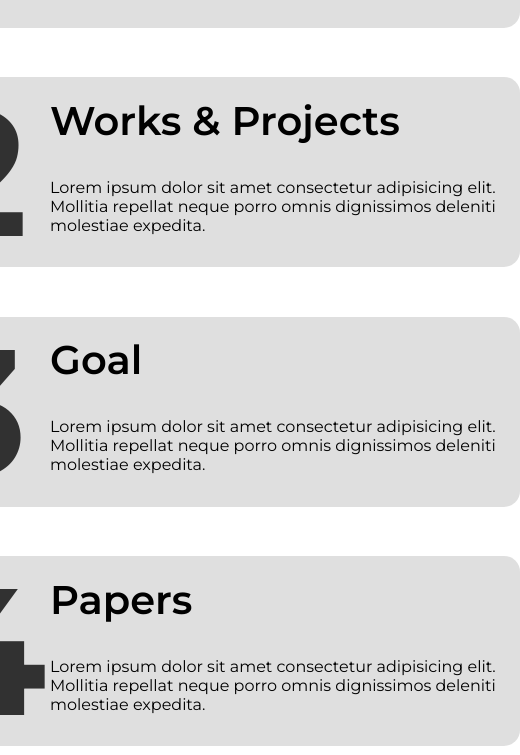
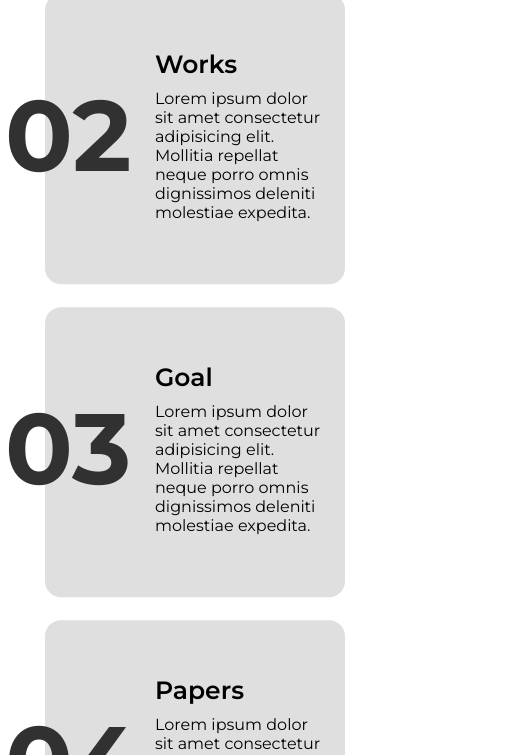
Before and after one commit to ardacebi/ardacebi.com, a plain HTML site: page index.html in a window 390 px wide. Shown: the part 652-1407 px from the top of the page, 520 px wide, since content can reach past the window. Drawn offline with Linux system fonts and the light colour scheme.

Commit message:
mobile friendly

```diff
--- a/index.html
+++ b/index.html
@@ -41,7 +41,7 @@
                 </div>
                 <div class="card">
                     <h2 class="cardnumber">02</h2>
-                    <h2 class="cardtitle">Works & Projects</h2>
+                    <h2 class="cardtitle">Works</h2>
                     <p class="carddescrp">Lorem ipsum dolor sit amet consectetur adipisicing elit. Mollitia repellat neque porro omnis dignissimos deleniti molestiae expedita.</p>
                 </div>
                 <div class="card">
--- a/style.css
+++ b/style.css
@@ -97,7 +97,7 @@ body {
 }
 
 .carddescrp {
-  padding-left: 150px;
+  margin-left: 150px;
 }
 
 i.fa {
@@ -184,6 +184,123 @@ i.fa {
   color: #ee66aa;
 }
 
+@media only screen and (max-width: 840px) {
+  .card {
+    width: 500px;
+    margin-bottom: -80px;
+  }
+
+  .cardtitle {
+    font-size: 30px;
+    margin-top: -285px;
+  }
+
+  .cardnumber {
+    font-size: 150px;
+    bottom: 0px;
+  }
+}
+
+@media only screen and (max-width: 750px) {
+  .card {
+     width: 450px;
+     margin-bottom: -60px;
+  }
+
+  .cardtitle {
+    margin-left: 120px;
+  }
+
+  .carddescrp {
+    margin-top: -10px;
+    margin-left: 120px;
+  }
+}
+
+@media only screen and (max-width: 690px) {
+  .card {
+    width: 400px;
+  }
+}
+
+@media only screen and (max-width: 630px) {
+  .card {
+    width: 350px;
+  }
+
+  .cardnumber {
+    font-size: 120px;
+    bottom: -18px;
+  }
+
+  .cardtitle {
+    font-size: 25px;
+    margin-left: 80px;
+    margin-top: -220px;
+  }
+
+  .carddescrp {
+    margin-left: 80px;
+  }
+}
+
+@media only screen and (max-width: 575px) {
+  .card {
+    width: 300px;
+    height: 200px;
+  }
+
+  .cardnumber {
+    bottom: -35px;
+  }
+
+  .cardtitle {
+    margin-top: -215px;
+  }
+
+}
+
+@media only screen and (max-width: 530px) {
+  .card {
+    width: 280px;
+    height: 230px;
+  }
+
+  .cardnumber {
+    bottom: -50px;
+    right: 95px;
+  }
+}
+
+@media only screen and (max-width: 480px) {
+  .card {
+    width: 270px;
+    height: 250px;
+  }
+
+  .cardnumber {
+    bottom: -60px;
+    right: 90px;
+  }
+}
+
+@media only screen and (max-width: 460px) {
+  .card {
+    width: 250px;
+    height: 270px;
+  }
+
+  .cardnumber {
+    font-size: 100px;
+    bottom: -80px;
+    right: 70px;
+  }
+
+  .cardtitle {
+    margin-top: -150px;
+  }
+}
+
 @media (prefers-color-scheme: dark) {
   body {
     background-color: black;
```
